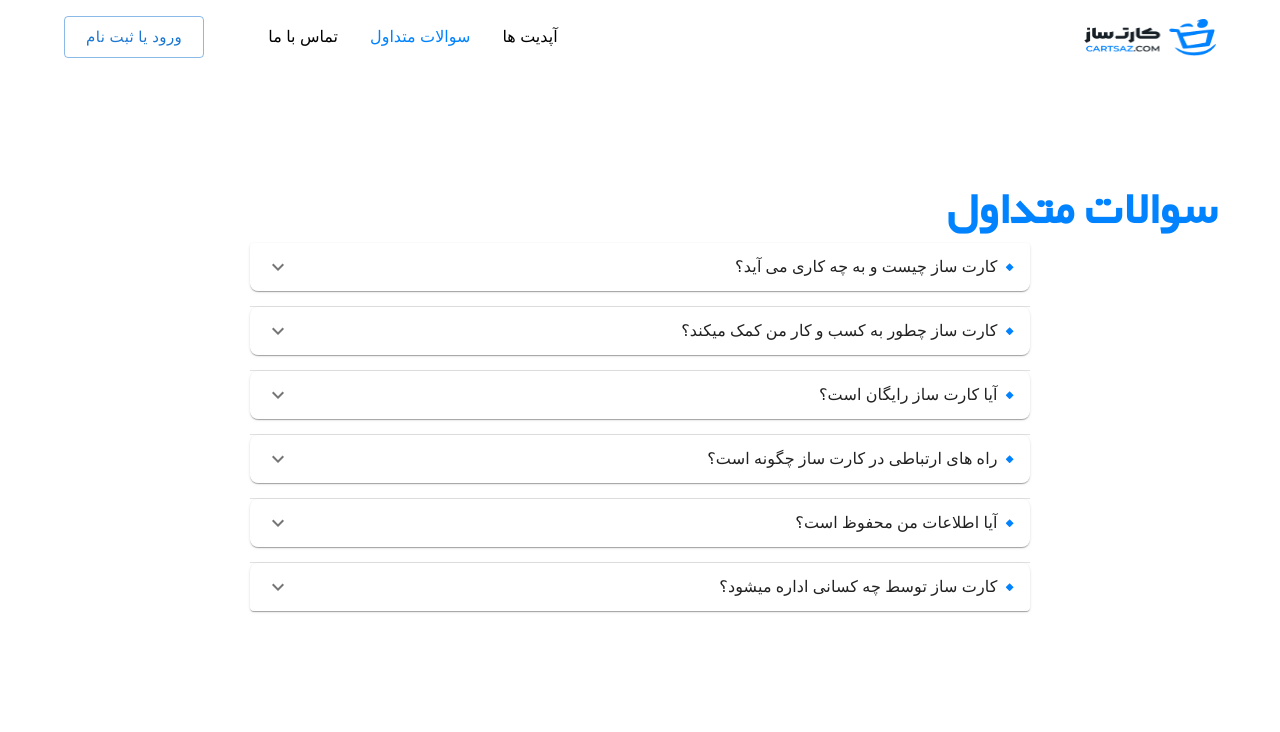
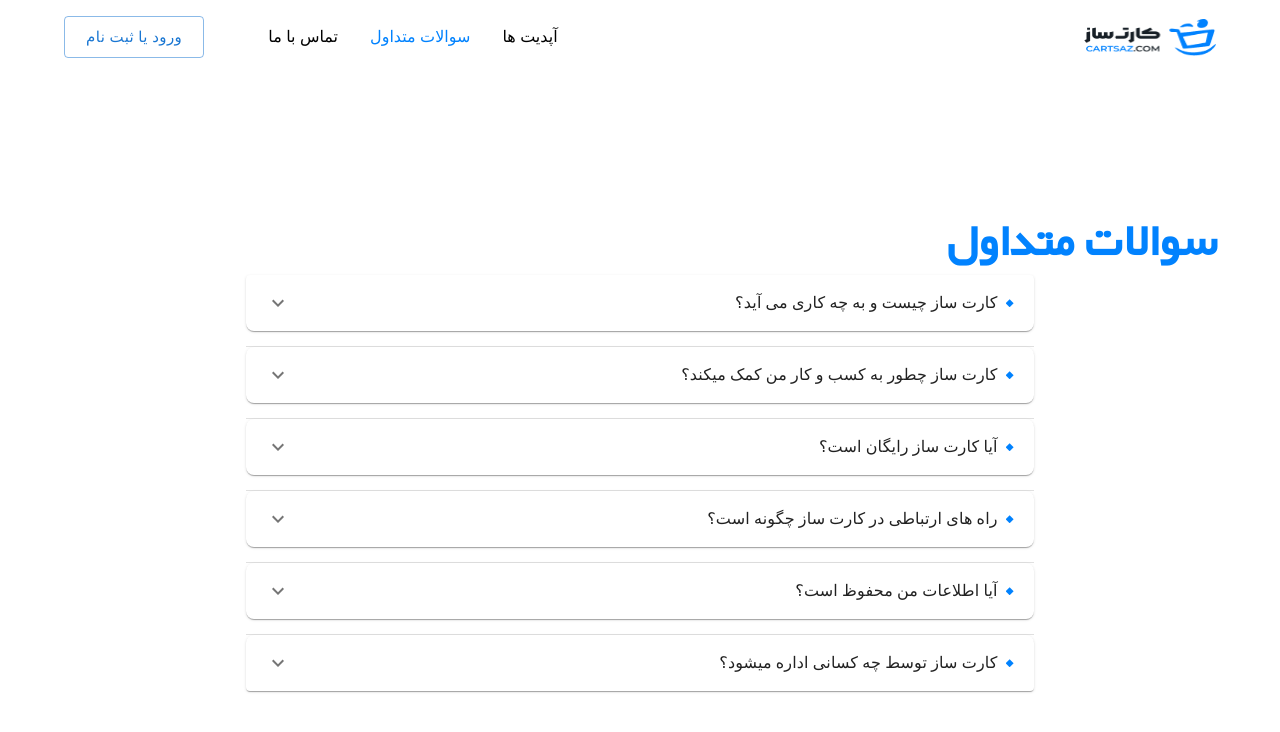
Before and after one commit to AliBayat78/Cartsaz, a React (Vite) app: page /questions in a window 1280 px wide. Shown: the top 732 px of the page. Built offline with nearby package versions, Linux system fonts and the light colour scheme.

Commit message:
some ui problems and styles fixed

```diff
--- a/src/components/Landing ui/AuthenticatedHome/AuthenticatedHome.tsx
+++ b/src/components/Landing ui/AuthenticatedHome/AuthenticatedHome.tsx
@@ -26,7 +26,7 @@ const AuthenticatedHome = () => {
       <div
         className={`flex sm:flex-row 2xs:flex-col-reverse 2xs:justify-end 2xs:items-center sm:justify-between sm:items-center fixed top-0 py-4 w-full h-[152px] rounded-b-lg bg-${colorName} z-10`}
       >
-        <div className="2xs:ml-0 sm:ml-4 lg:ml-16 bg-white 2xs:w-[90vw] sm:w-[366px] h-12 rounded-lg 2xs:mt-10  sm:mt-36 border border-silver relative">
+        <div className="2xs:ml-0 sm:ml-4 lg:ml-16 bg-white 2xs:w-[90vw] sm:w-[366px] h-12 rounded-lg sm:mt-28 border border-silver sm:relative 2xs:absolute -bottom-5">
           <button
             onClick={() => setDisplaySection('contact-us')}
             className={`button-sm w-[50%] transition-all duration-300 h-full ${
--- a/src/components/Landing ui/AuthenticatedHome/Products.tsx
+++ b/src/components/Landing ui/AuthenticatedHome/Products.tsx
@@ -27,13 +27,13 @@ const Products = () => {
 
   return (
     <div className="flex flex-col justify-end items-end w-screen h-auto">
-      <div className="2xs:w-[250px] xs:w-[340px] small:w-[360px] relative mr-4">
+      <div className="2xs:w-[250px] xs:w-[340px] small:w-[360px] relative 2xs:mt-10 mr-4">
         <img className="absolute top-8 left-4" src={searchItem} alt="?" />
         <RTLTextField
           dir="rtl"
           sx={{ marginTop: '16px', width: '100%' }}
           label="جست و جوی محصول مورد نظر ..."
-          placeholder="پیرهن مردانه"
+          placeholder="پیراهن مردانه"
           multiline
           onChange={(e) => setSearch(e.target.value)}
           value={search}
--- a/src/components/Landing ui/Main.tsx
+++ b/src/components/Landing ui/Main.tsx
@@ -16,7 +16,7 @@ import video from './assets/bunnyvideo.mp4'
 const Main = () => {
   return (
     <div className="mt-44 flex flex-col justify-center items-center">
-      <h1 className="text-center sm:w-[448px] xl:w-[700px]">
+      <h1 className="text-center sm:w-[448px] xl:w-[700px] p-4">
         سامانه مدیریت <span className="text-primary">هوشمند</span> سفارش های اینترنتی
       </h1>
 
--- a/src/components/common/Card.tsx
+++ b/src/components/common/Card.tsx
@@ -8,7 +8,7 @@ export const BasicCard: React.FC<BasicCardProps> = ({ src, title, description })
   return (
     <div
       style={{ boxShadow: '0px 4px 9px -8px rgba(0, 0, 0, 0.12)' }}
-      className="2xs:w-[260px] sm:w-[288px] h-[348px] border border-silver flex flex-col justify-center items-center rounded-lg"
+      className="2xs:w-[260px] sm:w-[288px] h-[348px] border border-silver flex flex-col justify-center items-center rounded-lg p-4"
     >
       <div className="flex flex-col justify-center items-center">
         <img src={src} />
--- a/src/components/common/Footer.tsx
+++ b/src/components/common/Footer.tsx
@@ -9,7 +9,7 @@ const Footer = () => {
     <div className="flex flex-col relative bottom-0 w-[90%] mb-10 mt-32">
       <img className="brushedLine" src={brushedLine} />
       <div className="flex flex-col-reverse sm:flex-row justify-between items-center mt-6">
-        <div className="flex flex-row justify-center items-center">
+        <div className="flex flex-row justify-center items-center gap-8">
           <a href="https://t.me/cartsaz-shop" target="_blank">
             <img src={telegram} alt="Telegram" />
           </a>
--- a/src/components/common/ProductCard.tsx
+++ b/src/components/common/ProductCard.tsx
@@ -90,7 +90,7 @@ const ProductCard: React.FC<ProductCardTypes> = ({
         <p className="break-all body-xs lg:body-md h-full w-[190px] lg:w-[270px] overflow-hidden">
           {description.length > 30 ? description.substring(0, 100) + '...' : description}
         </p>
-        <div className="w-full flex flex-row justify-between items-center relative">
+        <div className="w-full flex flex-row justify-between items-center relative px-2">
           <div className="flex flex-row justify-center items-center gap-4 relative bottom-1">
             <button
               onClick={() => handleBuyProduct()}
@@ -102,7 +102,7 @@ const ProductCard: React.FC<ProductCardTypes> = ({
             </button>
             {logo ? <img className="w-[32px] h-[32px] relative rounded-lg" src={logo} /> : null}
           </div>
-          <p className="text-dark-green button-sm text-right">
+          <p className="text-dark-green button-sm text-right p-2">
             {formattedString.length > 20
               ? formattedString.substring(0, 20) + '...'
               : formattedString}
--- a/src/pages/Error-page.tsx
+++ b/src/pages/Error-page.tsx
@@ -14,7 +14,7 @@ const ErrorPage = () => {
   return (
     <div className="flex flex-col justify-between items-center w-full h-screen">
       <Navbar />
-      <div className="flex flex-col justify-center items-center relative top-[40%]">
+      <div className="flex flex-col justify-center items-center relative sm:top-[40%] 2xs:top-[20%] p-8">
         <h1 className="text-error">
           {error.status === 404 ? 'صفحه مورد نظر پیدا نشد' : error.status}
         </h1>
--- a/src/pages/Login.tsx
+++ b/src/pages/Login.tsx
@@ -76,17 +76,17 @@ const Login = () => {
                   {...register('Username', { required: 'نام کاربری خود را وارد کنید' })}
                   sx={{ marginTop: '16px', width: '100%' }}
                   label="نام کاربری"
-                  placeholder="Username"
+                  placeholder="مثلا: Alibayat"
                   error={!!errors.Username}
                   helperText={errors.Username?.message}
                 />
                 <RTLTextField
                   dir="rtl"
                   type="password"
-                  {...register('Password', { required: 'رمز عبور خود را وارد کنید' })}
+                  {...register('Password', { required: 'کلمه عبور خود را وارد کنید' })}
                   sx={{ marginTop: '16px', width: '100%' }}
                   label="رمز عبور"
-                  placeholder="Password"
+                  placeholder="کلمه عبور"
                   error={!!errors.Password}
                   helperText={errors.Password?.message}
                 />
--- a/src/pages/Profile/children routes/QRcode.tsx
+++ b/src/pages/Profile/children routes/QRcode.tsx
@@ -46,7 +46,7 @@ const QRcode = () => {
           <QRCode value={vitrinUrl} size={128} fgColor="#000000" bgColor="#ffffff" level="L" />
         </div>
 
-        <div className="2xs:w-[260px] sm:w-[350px] mt-4 flex flex-col justify-center items-center w-full">
+        <div className="2xs:w-[260px] sm:w-[350px] mt-4 flex flex-col justify-center items-center w-full p-4 xs:p-0">
           <button
             onClick={() => window.print()}
             className="w-full h-[56px] bg-light-silver rounded-lg mt-4 flex flex-row justify-center items-center gap-3"
--- a/src/pages/Questions.tsx
+++ b/src/pages/Questions.tsx
@@ -13,10 +13,10 @@ const Questions = () => {
   return (
     <div className="mt-44 flex flex-col justify-between items-center w-full h-screen">
       <Navbar />
-      <div className="w-full flex flex-col justify-end items-center">
+      <div className="w-full flex flex-col justify-end items-center p-8">
         <h3 className="text-primary w-[90vw]">سوالات متداول</h3>
         <div style={{ direction: 'rtl' }}>
-          <Accordion sx={{ borderRadius: '8px' }}>
+          <Accordion sx={{ borderRadius: '8px', padding: '4px' }}>
             <AccordionSummary
               expandIcon={<ExpandMoreIcon />}
               aria-controls="panel1a-content"
@@ -37,7 +37,7 @@ const Questions = () => {
               </Typography>
             </AccordionDetails>
           </Accordion>
-          <Accordion sx={{ borderRadius: '8px', marginTop: '16px' }}>
+          <Accordion sx={{ borderRadius: '8px', marginTop: '16px', padding: '4px' }}>
             <AccordionSummary
               expandIcon={<ExpandMoreIcon />}
               aria-controls="panel2a-content"
@@ -58,7 +58,7 @@ const Questions = () => {
               </Typography>
             </AccordionDetails>
           </Accordion>
-          <Accordion sx={{ borderRadius: '8px', marginTop: '16px' }}>
+          <Accordion sx={{ borderRadius: '8px', marginTop: '16px', padding: '4px' }}>
             <AccordionSummary
               expandIcon={<ExpandMoreIcon />}
               aria-controls="panel2a-content"
@@ -79,7 +79,7 @@ const Questions = () => {
               </Typography>
             </AccordionDetails>
           </Accordion>
-          <Accordion sx={{ borderRadius: '8px', marginTop: '16px' }}>
+          <Accordion sx={{ borderRadius: '8px', marginTop: '16px', padding: '4px' }}>
             <AccordionSummary
               expandIcon={<ExpandMoreIcon />}
               aria-controls="panel2a-content"
@@ -100,7 +100,7 @@ const Questions = () => {
               </Typography>
             </AccordionDetails>
           </Accordion>
-          <Accordion sx={{ borderRadius: '8px', marginTop: '16px' }}>
+          <Accordion sx={{ borderRadius: '8px', marginTop: '16px', padding: '4px' }}>
             <AccordionSummary
               expandIcon={<ExpandMoreIcon />}
               aria-controls="panel2a-content"
@@ -121,7 +121,7 @@ const Questions = () => {
               </Typography>
             </AccordionDetails>
           </Accordion>
-          <Accordion sx={{ borderRadius: '8px', marginTop: '16px' }}>
+          <Accordion sx={{ borderRadius: '8px', marginTop: '16px', padding: '4px' }}>
             <AccordionSummary
               expandIcon={<ExpandMoreIcon />}
               aria-controls="panel2a-content"
```
Also changed, not shown: src/pages/Profile/Profile.tsx (+4 -4 lines).
